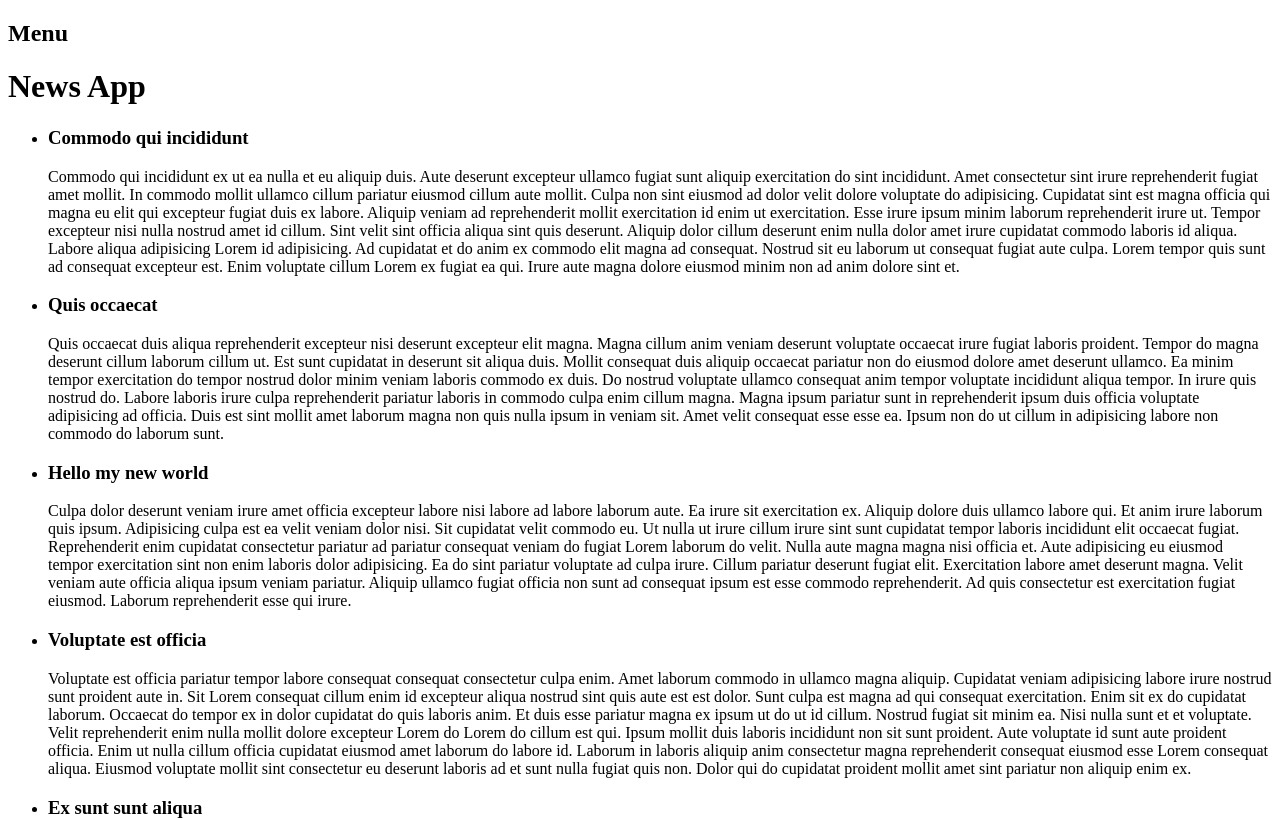
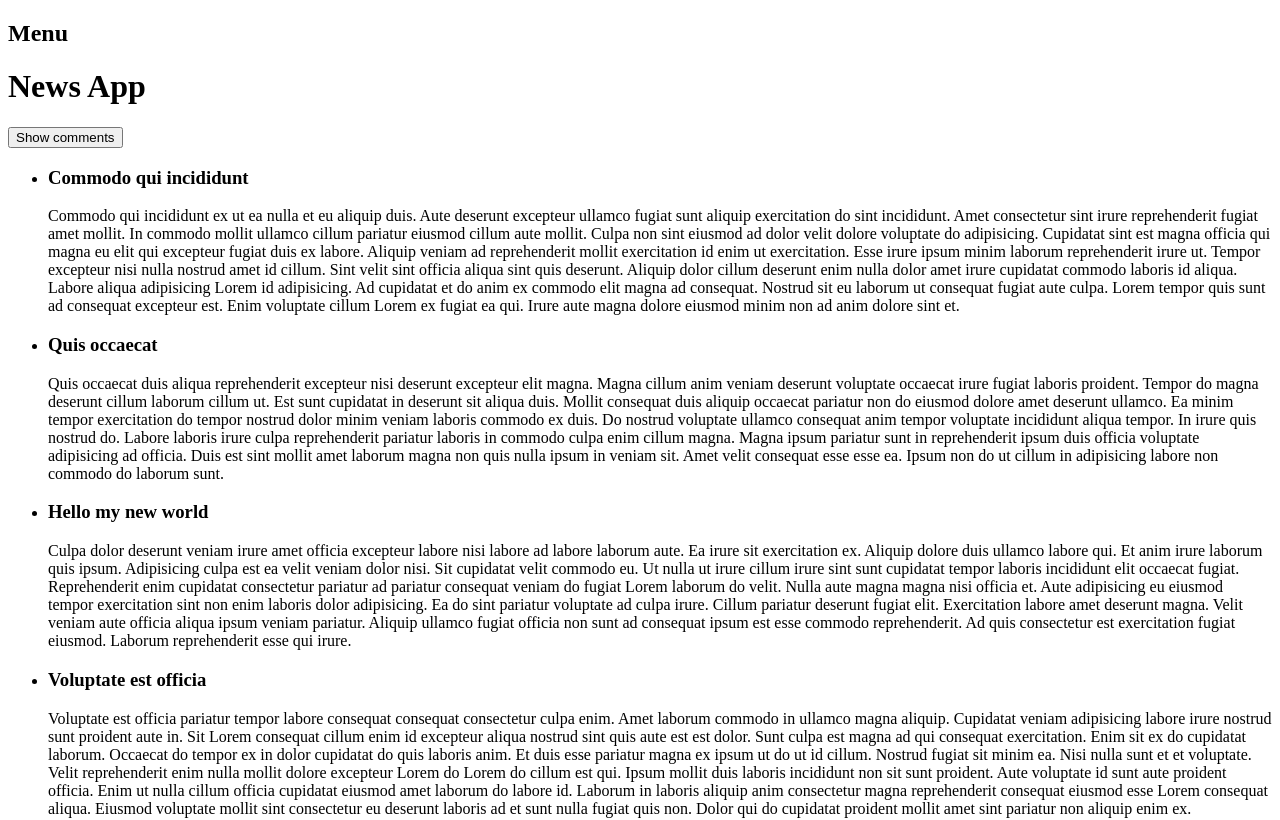
Before and after one commit to romabelka/js_ru_14_08, a React app: page / in a window 1280 px wide. Shown: the top 820 px of the page. Built offline with nearby package versions, Linux system fonts and the light colour scheme.

Commit message:
HT1 - success

```diff
--- a/package.json
+++ b/package.json
@@ -11,7 +11,7 @@
     "type": "git",
     "url": "git+https://github.com/romabelka/js_ru_14_08"
   },
-  "author": "",
+  "author": "Samoylis_D",
   "license": "ISC",
   "bugs": {
     "url": "https://github.com/romabelka/js_ru_14_08"
@@ -24,6 +24,7 @@
     "babel-preset-react": "^6.11.1",
     "babel-preset-react-hmre": "^1.1.1",
     "babel-preset-stage-0": "^6.5.0",
+    "progress-bar-webpack-plugin": "1.10.0",
     "webpack": "^3.0.0",
     "webpack-dev-server": "^2.7.1"
   },
--- a/src/App.js
+++ /dev/null
@@ -1,14 +0,0 @@
-import React from 'react'
-import ArticleList from './ArticleList'
-
-export default function App(props) {
-    return (
-        <div>
-            <h2>Menu</h2>
-            <div>
-                <h1>News App</h1>
-                <ArticleList articles = {props.articles}/>
-            </div>
-        </div>
-    )
-}
--- a/src/Article.js
+++ /dev/null
@@ -1,45 +0,0 @@
-import React, {Component} from 'react'
-
-class Article extends Component {
-    constructor(props) {
-        super(props)
-
-        this.state = {
-            isOpen: true
-        }
-    }
-
-    render() {
-        const {article} = this.props
-
-        return (
-            <div>
-                <h3 onClick = {this.handleClick}>{article.title}</h3>
-                {this.getBody()}
-            </div>
-        )
-    }
-
-    handleClick = () => {
-        this.setState({
-            isOpen: !this.state.isOpen
-        })
-    }
-
-    getBody() {
-        return this.state.isOpen && <p>{this.props.article.text}</p>
-    }
-}
-
-export default Article
-
-/*
-export default function Article(props) {
-    const {article} = props
-    return (
-        <div>
-            <h3>{article.title}</h3>
-            <p>{article.text}</p>
-        </div>
-    )
-}*/
--- a/src/ArticleList.js
+++ /dev/null
@@ -1,13 +0,0 @@
-import React from 'react'
-import Article from './Article'
-
-function ArticleList(props) {
-    const articleElements = props.articles.map(article => <li key={article.id}><Article article={article}/></li>)
-    return (
-        <ul>
-            {articleElements}
-        </ul>
-    )
-}
-
-export default ArticleList
--- /dev/null
+++ b/src/components/App.js
@@ -0,0 +1,34 @@
+import React, { Component } from 'react'
+import ArticleList from './ArticleList'
+
+class App extends Component{
+  constructor(props){
+    super(props);
+
+    this.state = {
+      isShowComments: false
+    }
+  }
+
+  handleToggleComments = () => {
+    this.setState({isShowComments: !this.state.isShowComments})
+  };
+
+  render() {
+    const { isShowComments } = this.state;
+    const { articles } = this.props;
+
+    return (
+      <div>
+        <h2>Menu</h2>
+          <div>
+          <h1>News App</h1>
+          <button onClick={this.handleToggleComments}>{isShowComments ? 'Hide' : 'Show'} comments</button>
+          <ArticleList articles={articles || []} isShowComments={isShowComments}/>
+        </div>
+      </div>
+    )
+  }
+}
+
+export default App;
--- /dev/null
+++ b/src/components/Article.js
@@ -0,0 +1,24 @@
+import React, { Component } from 'react';
+import Comments from './Comments.jsx';
+
+class Article extends Component {
+
+  render() {
+    const { article, isShowComments } = this.props;
+
+    return (
+      <div>
+        <h3 onClick={this.handleClick}>{article.title}</h3>
+        <p>{article.text}</p>
+        {
+          isShowComments && <div>
+            <i>Comments:</i>
+            <Comments comments={article.comments} />
+          </div>
+        }
+      </div>
+    )
+  }
+}
+
+export default Article
--- /dev/null
+++ b/src/components/ArticleList.js
@@ -0,0 +1,18 @@
+import React from 'react'
+import Article from './Article'
+
+function ArticleList(props) {
+
+  const articleElements = props.articles.map(article => (
+    <li key={article.id}>
+      <Article article={article} isShowComments={props.isShowComments}/>
+    </li>));
+
+  return (
+    <ul>
+      {articleElements}
+    </ul>
+  )
+}
+
+export default ArticleList
--- /dev/null
+++ b/src/components/Comments.jsx
@@ -0,0 +1,14 @@
+import React, { Component } from 'react';
+
+class Comments extends Component {
+  render(){
+    const { comments } = this.props;
+    return(
+      <ul>
+        { comments && comments.map(comment => <li key={comment.id}>{comment.text}</li>) }
+      </ul>
+    )
+  }
+}
+
+export default Comments
--- a/src/index.js
+++ b/src/index.js
@@ -1,6 +1,7 @@
 import React from 'react'
 import {render} from 'react-dom'
-import App from './App'
+import App from './components/App'
 import {articles} from './fixtures'
 
-render(<App articles={articles} />, document.getElementById('container'))
+render(<App articles={articles} />,
+  document.getElementById('container'));
--- a/webpack.config.js
+++ b/webpack.config.js
@@ -1,4 +1,6 @@
-var path = require('path')
+var path = require('path');
+var ProgressBarPlugin = require('progress-bar-webpack-plugin');
+
 
 module.exports = {
     devtool: 'source-map',
@@ -13,10 +15,13 @@ module.exports = {
   module: {
     loaders: [
       {
-                test: /\.js/,
+        test: /\.(js|jsx|es7)$/,
         loaders: ['babel-loader'],
         include: path.join(__dirname, 'src')
       }
     ]
-    }
-}
+  },
+  plugins: [
+    new ProgressBarPlugin()
+  ]
+};
```
Also changed, not shown: 1 other file (tests, documents, lock files or other folders). Lines whose indentation alone changed are shown as unchanged.
